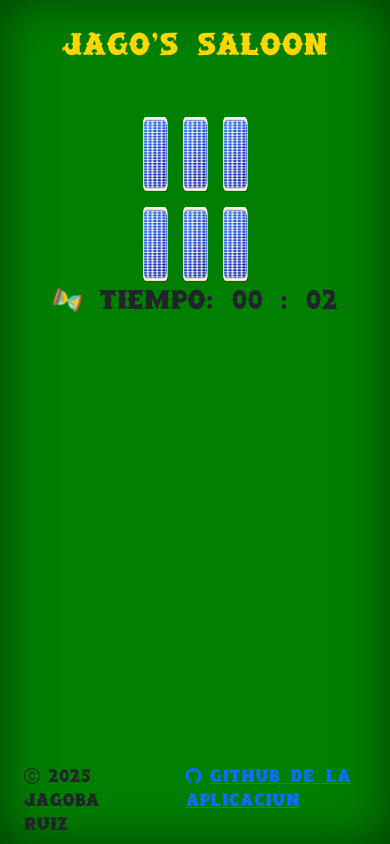
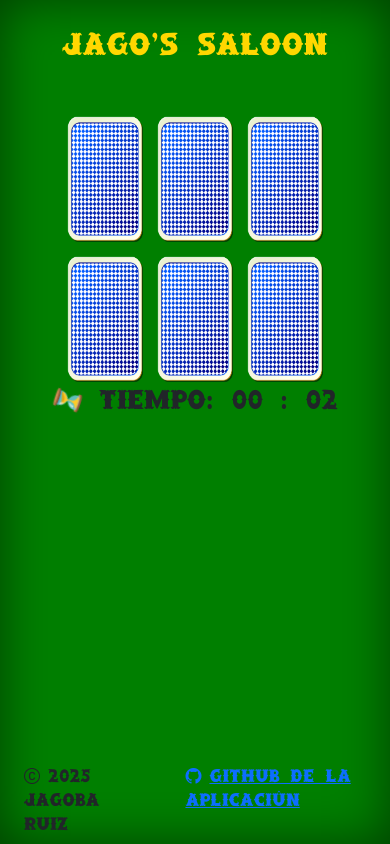
Before and after one commit to JagobaRuiz/JuegoMemoriaAngular, an Angular app: page /inicio in a window 390 px wide. Both pictures are taken after a click on the button "Fçcil". Built offline with nearby package versions, Linux system fonts and the light colour scheme.

Commit message:
Corregir pequeños errores

```diff
--- a/src/components/carta/carta.component.scss
+++ b/src/components/carta/carta.component.scss
@@ -24,15 +24,15 @@
 
 @media (max-width: 768px) {
   .carta, .foto-carta, .parte-trasera {
-    width: 50px;
-    height: 100px;
+    width: 75px;
+    height: 125px;
   }
 }
 
 @media (max-width: 480px) {
   .carta, .foto-carta, .parte-trasera {
-    width: 25px;
-    height: 75px;
+    width: 75px;
+    height: 125px;
   }
 }
 
--- a/src/components/inicio/inicio.component.ts
+++ b/src/components/inicio/inicio.component.ts
@@ -40,7 +40,7 @@ export class InicioComponent implements OnInit {
   historial: Historial[] = [];
 
   ngOnInit(): void {
-    const historialGuardado = localStorage.getItem('historial');
+    const historialGuardado = localStorage.getItem('historialJuego');
     if (historialGuardado) {
       this.historial = JSON.parse(historialGuardado) as Historial[];
     }
@@ -171,7 +171,7 @@ export class InicioComponent implements OnInit {
     }
 
     this.historial.push(lineaHistorial);
-    localStorage.setItem('historial', JSON.stringify(this.historial));
+    localStorage.setItem('historialJuego', JSON.stringify(this.historial));
   }
 
   jugarDeNuevo() {
```
